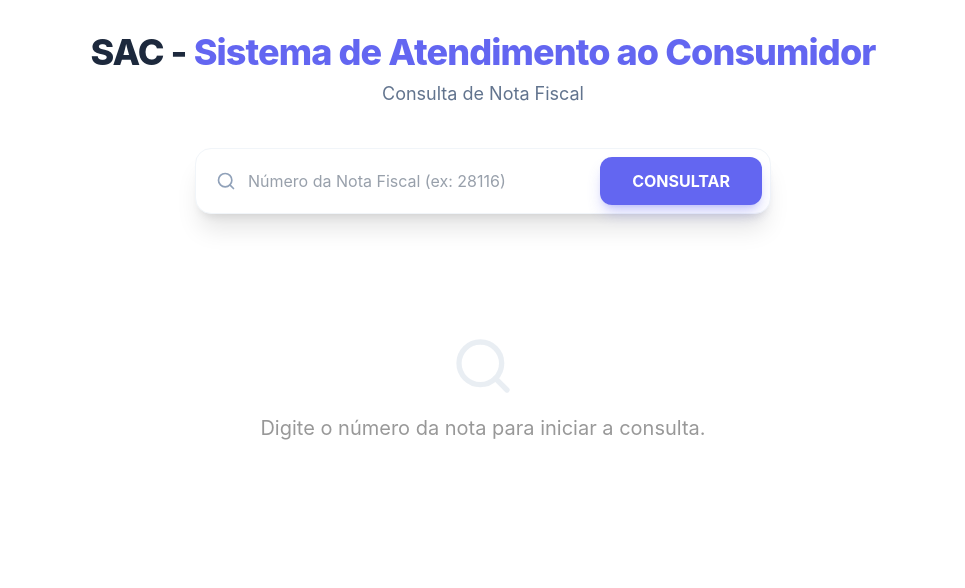
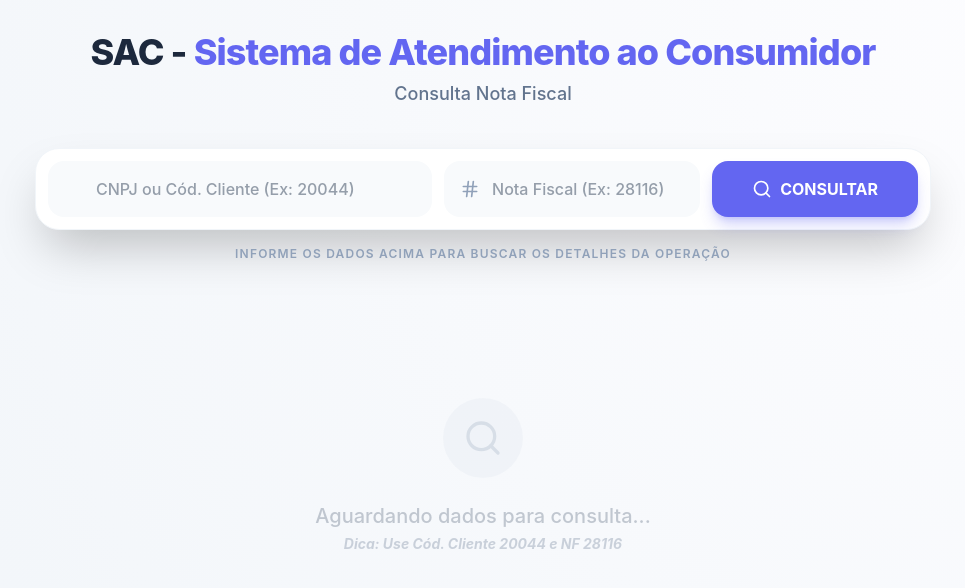
Before and after one commit to geraldopatricio/lark_sac, a Vue app: page / in a window 1280 px wide. Shown: the top 588 px of the page, without its empty margins (157-1122 px from the left). Built offline with nearby package versions, Linux system fonts and the light colour scheme.

Commit message:
Enhance search functionality and UI in App.vue
Added new icons and improved search functionality with validation for client and invoice number. Updated UI elements for better clarity and user experience.

```diff
--- a/src/App.vue
+++ b/src/App.vue
@@ -1,6 +1,6 @@
 <script setup>
 import { ref, computed } from 'vue'
-import { Search, FileText, ShoppingCart, User, ShieldCheck, Package, ChevronLeft, ChevronRight } from 'lucide-vue-next'
+import { Search, FileText, ShoppingCart, User, ShieldCheck, Package, ChevronLeft, ChevronRight, Hash, IdentificationCard } from 'lucide-vue-next'
 
 // --- DADOS DO JSON ---
 const rawData = [
@@ -9,11 +9,11 @@ const rawData = [
 	{ "NOTAFISCAL_DATA": "23/04/2025", "NOTAFISCAL_NUMERO": 28116, "PEDIDO_DATA": "23/04/2025", "PEDIDO_NUMERO": 300001580, "PEDIDO_FILIAL": "14", "CLIENTE_CODIGO": 20044, "CLIENTE_CNPJ": "49.543.207/0001-00", "CLIENTE_EMAIL": "piziolocaio@gmail.com", "CLIENTE_FONE": "(11)3689-1188", "CLIENTE_NOME": "49.543.207 CAIO SANTANA PIZIOLO", "RCA_CODIGO": 300, "RCA_NOME": "JAYME RICARDO WRIGHT 06496879818", "RCA_CNPJ": "47.381.823/0001-78", "RCA_FONE": "11) 98654-011", "RCA_EMAIL": "JAYMEREPRESENTANTE@GMAIL.COM", "RCA_GERENTE": "EUGÊNIO MACHADO MALTA", "RCA_AGENTE": "DAIANA COSTA OLIVEIRA ", "PRODUTO_CODIGO": 60231, "PRODUTO_CODFAB": "91500-BF3-CG02", "PRODUTO_QUANTIDADE": 100, "PRODUTO_VALOR": 2.8993, "PRODUTO_VALOR_TOTAL": 14318.54 },
 	{ "NOTAFISCAL_DATA": "23/04/2025", "NOTAFISCAL_NUMERO": 28116, "PEDIDO_DATA": "23/04/2025", "PEDIDO_NUMERO": 300001580, "PEDIDO_FILIAL": "14", "CLIENTE_CODIGO": 20044, "CLIENTE_CNPJ": "49.543.207/0001-00", "CLIENTE_EMAIL": "piziolocaio@gmail.com", "CLIENTE_FONE": "(11)3689-1188", "CLIENTE_NOME": "49.543.207 CAIO SANTANA PIZIOLO", "RCA_CODIGO": 300, "RCA_NOME": "JAYME RICARDO WRIGHT 06496879818", "RCA_CNPJ": "47.381.823/0001-78", "RCA_FONE": "11) 98654-011", "RCA_EMAIL": "JAYMEREPRESENTANTE@GMAIL.COM", "RCA_GERENTE": "EUGÊNIO MACHADO MALTA", "RCA_AGENTE": "DAIANA COSTA OLIVEIRA ", "PRODUTO_CODIGO": 60312, "PRODUTO_CODFAB": "11200-BF0-CG10", "PRODUTO_QUANTIDADE": 2, "PRODUTO_VALOR": 104.28, "PRODUTO_VALOR_TOTAL": 14318.54 },
 	{ "NOTAFISCAL_DATA": "23/04/2025", "NOTAFISCAL_NUMERO": 28116, "PEDIDO_DATA": "23/04/2025", "PEDIDO_NUMERO": 300001580, "PEDIDO_FILIAL": "14", "CLIENTE_CODIGO": 20044, "CLIENTE_CNPJ": "49.543.207/0001-00", "CLIENTE_EMAIL": "piziolocaio@gmail.com", "CLIENTE_FONE": "(11)3689-1188", "CLIENTE_NOME": "49.543.207 CAIO SANTANA PIZIOLO", "RCA_CODIGO": 300, "RCA_NOME": "JAYME RICARDO WRIGHT 06496879818", "RCA_CNPJ": "47.381.823/0001-78", "RCA_FONE": "11) 98654-011", "RCA_EMAIL": "JAYMEREPRESENTANTE@GMAIL.COM", "RCA_GERENTE": "EUGÊNIO MACHADO MALTA", "RCA_AGENTE": "DAIANA COSTA OLIVEIRA ", "PRODUTO_CODIGO": 60369, "PRODUTO_CODFAB": "31201-BF0-CG08", "PRODUTO_QUANTIDADE": 20, "PRODUTO_VALOR": 2.9072, "PRODUTO_VALOR_TOTAL": 14318.54 },
-  { "NOTAFISCAL_DATA": "23/04/2025", "NOTAFISCAL_NUMERO": 28116, "PEDIDO_DATA": "23/04/2025", "PEDIDO_NUMERO": 300001580, "PEDIDO_FILIAL": "14", "CLIENTE_CODIGO": 20044, "CLIENTE_CNPJ": "49.543.207/0001-00", "CLIENTE_EMAIL": "piziolocaio@gmail.com", "CLIENTE_FONE": "(11)3689-1188", "CLIENTE_NOME": "49.543.207 CAIO SANTANA PIZIOLO", "RCA_CODIGO": 300, "RCA_NOME": "JAYME RICARDO WRIGHT 06496879818", "RCA_CNPJ": "47.381.823/0001-78", "RCA_FONE": "11) 98654-011", "RCA_EMAIL": "JAYMEREPRESENTANTE@GMAIL.COM", "RCA_GERENTE": "EUGÊNIO MACHADO MALTA", "RCA_AGENTE": "DAIANA COSTA OLIVEIRA ", "PRODUTO_CODIGO": 60458, "PRODUTO_CODFAB": "41260-BF0-CG07", "PRODUTO_QUANTIDADE": 200, "PRODUTO_VALOR": 1.1771, "PRODUTO_VALOR_TOTAL": 14318.54 },
-  // ... adicionei alguns para o exemplo, o filtro funcionará com o array completo que você colou
+	{ "NOTAFISCAL_DATA": "23/04/2025", "NOTAFISCAL_NUMERO": 28116, "PEDIDO_DATA": "23/04/2025", "PEDIDO_NUMERO": 300001580, "PEDIDO_FILIAL": "14", "CLIENTE_CODIGO": 20044, "CLIENTE_CNPJ": "49.543.207/0001-00", "CLIENTE_EMAIL": "piziolocaio@gmail.com", "CLIENTE_FONE": "(11)3689-1188", "CLIENTE_NOME": "49.543.207 CAIO SANTANA PIZIOLO", "RCA_CODIGO": 300, "RCA_NOME": "JAYME RICARDO WRIGHT 06496879818", "RCA_CNPJ": "47.381.823/0001-78", "RCA_FONE": "11) 98654-011", "RCA_EMAIL": "JAYMEREPRESENTANTE@GMAIL.COM", "RCA_GERENTE": "EUGÊNIO MACHADO MALTA", "RCA_AGENTE": "DAIANA COSTA OLIVEIRA ", "PRODUTO_CODIGO": 60458, "PRODUTO_CODFAB": "41260-BF0-CG07", "PRODUTO_QUANTIDADE": 200, "PRODUTO_VALOR": 1.1771, "PRODUTO_VALOR_TOTAL": 14318.54 }
 ];
 
 // --- ESTADOS ---
+const searchClient = ref(''); // Pode ser CNPJ ou Código
 const searchNF = ref('');
 const searchProduct = ref('');
 const resultData = ref(null);
@@ -22,7 +22,20 @@ const itemsPerPage = 5;
 
 // --- LÓGICA DE CONSULTA ---
 const consultar = () => {
-  const filtered = rawData.filter(item => item.NOTAFISCAL_NUMERO.toString() === searchNF.value);
+  if (!searchClient.value || !searchNF.value) {
+    alert('Por favor, preencha o campo do Cliente e o Número da Nota Fiscal.');
+    return;
+  }
+
+  const filtered = rawData.filter(item => {
+    const matchNF = item.NOTAFISCAL_NUMERO.toString() === searchNF.value;
+    const matchClient =
+      item.CLIENTE_CODIGO.toString() === searchClient.value ||
+      item.CLIENTE_CNPJ === searchClient.value;
+
+    return matchNF && matchClient;
+  });
+
   if (filtered.length > 0) {
     resultData.value = {
       nf: filtered[0],
@@ -32,8 +45,9 @@ const consultar = () => {
       produtos: filtered
     };
     currentPage.value = 1;
+    searchProduct.value = '';
   } else {
-    alert('Nota Fiscal não encontrada!');
+    alert('Nenhum registro encontrado para os dados informados.');
     resultData.value = null;
   }
 };
@@ -53,7 +67,7 @@ const paginatedProducts = computed(() => {
   return filteredProducts.value.slice(start, end);
 });
 
-const totalPages = computed(() => Math.ceil(filteredProducts.value.length / itemsPerPage));
+const totalPages = computed(() => Math.ceil(filteredProducts.value.length / itemsPerPage) || 1);
 </script>
 
 <template>
@@ -61,32 +75,50 @@ const totalPages = computed(() => Math.ceil(filteredProducts.value.length / item
     <!-- Header -->
     <header class="mb-10 text-center">
       <h1 class="text-4xl font-extrabold text-slate-800 tracking-tight">SAC - <span class="text-primary">Sistema de Atendimento ao Consumidor</span></h1>
-      <p class="text-slate-500 mt-2 text-lg">Consulta de Nota Fiscal</p>
+      <p class="text-slate-500 mt-2 text-lg font-medium">Consulta Nota Fiscal</p>
     </header>
 
-    <!-- Barra de Busca Principal -->
-    <div class="max-w-xl mx-auto mb-10">
-      <div class="flex gap-2 p-2 bg-white rounded-2xl shadow-xl border border-slate-100">
+    <!-- Barra de Busca Dupla -->
+    <div class="max-w-4xl mx-auto mb-10">
+      <div class="bg-white p-3 rounded-3xl shadow-2xl border border-slate-100 flex flex-col md:flex-row gap-3">
+
+        <!-- Campo Cliente -->
+        <div class="relative flex-[1.5]">
+          <IdentificationCard class="absolute left-4 top-1/2 -translate-y-1/2 text-slate-400 w-5 h-5" />
+          <input
+            v-model="searchClient"
+            type="text"
+            placeholder="CNPJ ou Cód. Cliente (Ex: 20044)"
+            class="w-full pl-12 pr-4 py-4 bg-slate-50 rounded-2xl focus:outline-none focus:ring-2 focus:ring-primary/20 text-slate-700 font-medium"
+            @keyup.enter="consultar"
+          />
+        </div>
+
+        <!-- Campo NF -->
         <div class="relative flex-1">
-          <Search class="absolute left-3 top-1/2 -translate-y-1/2 text-slate-400 w-5 h-5" />
+          <Hash class="absolute left-4 top-1/2 -translate-y-1/2 text-slate-400 w-5 h-5" />
           <input
             v-model="searchNF"
             type="text"
-            placeholder="Número da Nota Fiscal (ex: 28116)"
-            class="w-full pl-11 pr-4 py-3 rounded-xl focus:outline-none focus:ring-2 focus:ring-primary/20 text-slate-700"
+            placeholder="Nota Fiscal (Ex: 28116)"
+            class="w-full pl-12 pr-4 py-4 bg-slate-50 rounded-2xl focus:outline-none focus:ring-2 focus:ring-primary/20 text-slate-700 font-medium"
             @keyup.enter="consultar"
           />
         </div>
+
+        <!-- Botão Consultar -->
         <button
           @click="consultar"
-          class="bg-primary hover:bg-indigo-700 text-white px-8 py-3 rounded-xl font-bold transition-all shadow-lg shadow-primary/30 active:scale-95"
+          class="bg-primary hover:bg-indigo-700 text-white px-10 py-4 rounded-2xl font-bold transition-all shadow-lg shadow-primary/30 active:scale-95 flex items-center justify-center gap-2"
         >
+          <Search class="w-5 h-5" />
           CONSULTAR
         </button>
       </div>
+      <p class="text-center text-slate-400 text-xs mt-4 uppercase tracking-widest font-semibold">Informe os dados acima para buscar os detalhes da operação</p>
     </div>
 
-    <div v-if="resultData" class="max-w-7xl mx-auto space-y-8 animate-in fade-in duration-500">
+    <div v-if="resultData" class="max-w-7xl mx-auto space-y-8 animate-in">
 
       <!-- Cards de Resumo -->
       <div class="grid grid-cols-1 md:grid-cols-2 lg:grid-cols-4 gap-6">
@@ -95,118 +127,134 @@ const totalPages = computed(() => Math.ceil(filteredProducts.value.length / item
         <div class="bg-white p-6 rounded-3xl shadow-sm border-t-4 border-primary">
           <div class="flex items-center gap-3 mb-4 text-primary">
             <FileText class="w-6 h-6" />
-            <h3 class="font-bold uppercase tracking-wider text-sm">Nota Fiscal</h3>
+            <h3 class="font-bold uppercase tracking-wider text-xs">Informações da Nota</h3>
           </div>
-          <p class="text-slate-500 text-xs uppercase font-semibold">Número</p>
-          <p class="text-xl font-bold text-slate-800 mb-2">{{ resultData.nf.NOTAFISCAL_NUMERO }}</p>
-          <p class="text-slate-500 text-xs uppercase font-semibold">Emissão</p>
-          <p class="font-medium text-slate-700">{{ resultData.nf.NOTAFISCAL_DATA }}</p>
+          <p class="text-slate-400 text-[10px] uppercase font-bold">Número NF</p>
+          <p class="text-2xl font-black text-slate-800 mb-2">{{ resultData.nf.NOTAFISCAL_NUMERO }}</p>
+          <p class="text-slate-400 text-[10px] uppercase font-bold">Data Emissão</p>
+          <p class="font-bold text-slate-700">{{ resultData.nf.NOTAFISCAL_DATA }}</p>
         </div>
 
         <!-- Card Pedido -->
         <div class="bg-white p-6 rounded-3xl shadow-sm border-t-4 border-secondary">
           <div class="flex items-center gap-3 mb-4 text-secondary">
             <ShoppingCart class="w-6 h-6" />
-            <h3 class="font-bold uppercase tracking-wider text-sm">Pedido</h3>
+            <h3 class="font-bold uppercase tracking-wider text-xs">Detalhes do Pedido</h3>
           </div>
-          <p class="text-slate-500 text-xs uppercase font-semibold">Número / Filial</p>
-          <p class="text-xl font-bold text-slate-800 mb-2">{{ resultData.pedido.PEDIDO_NUMERO }} / {{ resultData.pedido.PEDIDO_FILIAL }}</p>
-          <p class="text-slate-500 text-xs uppercase font-semibold">Data Pedido</p>
-          <p class="font-medium text-slate-700">{{ resultData.pedido.PEDIDO_DATA }}</p>
+          <p class="text-slate-400 text-[10px] uppercase font-bold">Número / Filial</p>
+          <p class="text-xl font-bold text-slate-800 mb-2">{{ resultData.pedido.PEDIDO_NUMERO }} <span class="text-slate-300 mx-1">|</span> FL {{ resultData.pedido.PEDIDO_FILIAL }}</p>
+          <p class="text-slate-400 text-[10px] uppercase font-bold">Data do Pedido</p>
+          <p class="font-bold text-slate-700">{{ resultData.pedido.PEDIDO_DATA }}</p>
         </div>
 
         <!-- Card Cliente -->
         <div class="bg-white p-6 rounded-3xl shadow-sm border-t-4 border-emerald-500">
           <div class="flex items-center gap-3 mb-4 text-emerald-500">
             <User class="w-6 h-6" />
-            <h3 class="font-bold uppercase tracking-wider text-sm">Cliente</h3>
+            <h3 class="font-bold uppercase tracking-wider text-xs">Dados do Cliente</h3>
           </div>
-          <p class="text-slate-800 font-bold leading-tight mb-2">{{ resultData.cliente.CLIENTE_NOME }}</p>
-          <p class="text-slate-500 text-sm">{{ resultData.cliente.CLIENTE_CNPJ }}</p>
-          <p class="text-slate-500 text-sm">{{ resultData.cliente.CLIENTE_EMAIL }}</p>
+          <p class="text-slate-800 font-bold leading-tight mb-2 text-sm">{{ resultData.cliente.CLIENTE_NOME }}</p>
+          <div class="space-y-1">
+            <p class="text-slate-500 text-xs flex items-center gap-1"><b>CNPJ:</b> {{ resultData.cliente.CLIENTE_CNPJ }}</p>
+            <p class="text-slate-500 text-xs flex items-center gap-1 truncate"><b>E-mail:</b> {{ resultData.cliente.CLIENTE_EMAIL }}</p>
+            <p class="text-slate-500 text-xs flex items-center gap-1"><b>Fone:</b> {{ resultData.cliente.CLIENTE_FONE }}</p>
+          </div>
         </div>
 
         <!-- Card RCA -->
         <div class="bg-white p-6 rounded-3xl shadow-sm border-t-4 border-orange-500">
           <div class="flex items-center gap-3 mb-4 text-orange-500">
             <ShieldCheck class="w-6 h-6" />
-            <h3 class="font-bold uppercase tracking-wider text-sm">RCA / Agente</h3>
+            <h3 class="font-bold uppercase tracking-wider text-xs">Representação (RCA)</h3>
           </div>
-          <p class="text-slate-800 font-bold leading-tight mb-1">{{ resultData.rca.RCA_NOME }}</p>
-          <p class="text-orange-600 text-xs font-bold uppercase mb-2">{{ resultData.rca.RCA_AGENTE }}</p>
-          <p class="text-slate-500 text-sm">Gerente: {{ resultData.rca.RCA_GERENTE }}</p>
+          <p class="text-slate-800 font-bold leading-tight mb-1 text-sm">{{ resultData.rca.RCA_NOME }}</p>
+          <p class="text-orange-600 text-[10px] font-black uppercase mb-3 bg-orange-50 px-2 py-1 rounded-md inline-block">{{ resultData.rca.RCA_AGENTE }}</p>
+          <p class="text-slate-500 text-xs italic">Gerente: {{ resultData.rca.RCA_GERENTE }}</p>
         </div>
       </div>
 
       <!-- Seção de Produtos (DataGrid) -->
-      <div class="bg-white rounded-3xl shadow-sm overflow-hidden border border-slate-100">
+      <div class="bg-white rounded-3xl shadow-xl overflow-hidden border border-slate-100">
         <div class="p-6 border-b border-slate-50 bg-slate-50/50 flex flex-col md:flex-row md:items-center justify-between gap-4">
           <div class="flex items-center gap-3">
-            <div class="bg-primary p-2 rounded-lg text-white">
+            <div class="bg-slate-800 p-2 rounded-xl text-white">
               <Package class="w-5 h-5" />
             </div>
-            <h2 class="text-xl font-bold text-slate-800">Itens da Nota</h2>
+            <h2 class="text-xl font-extrabold text-slate-800">Itens da Nota Fiscal</h2>
           </div>
 
-          <!-- Busca Interna no Grid -->
-          <div class="relative w-full md:w-72">
+          <div class="relative w-full md:w-80">
             <Search class="absolute left-3 top-1/2 -translate-y-1/2 text-slate-400 w-4 h-4" />
             <input
               v-model="searchProduct"
               type="text"
-              placeholder="Filtrar Código ou Fabr."
-              class="w-full pl-10 pr-4 py-2 bg-white border border-slate-200 rounded-xl focus:outline-none focus:ring-2 focus:ring-primary/20 text-sm"
+              placeholder="Filtrar por Código ou Fabricante..."
+              class="w-full pl-10 pr-4 py-2.5 bg-white border border-slate-200 rounded-xl focus:outline-none focus:ring-2 focus:ring-primary/20 text-sm font-medium shadow-sm"
             />
           </div>
         </div>
 
         <div class="overflow-x-auto">
-          <table class="w-full text-left">
+          <table class="w-full text-left border-collapse">
             <thead>
-              <tr class="bg-slate-50 text-slate-400 text-xs uppercase tracking-widest font-bold">
-                <th class="px-6 py-4">Cód. Produto</th>
-                <th class="px-6 py-4">Cód. Fabricante</th>
-                <th class="px-6 py-4 text-center">Quantidade</th>
-                <th class="px-6 py-4 text-right">Valor Unit.</th>
-                <th class="px-6 py-4 text-right">Valor Total Geral</th>
+              <tr class="bg-slate-100/50 text-slate-500 text-[10px] uppercase tracking-[0.2em] font-black">
+                <th class="px-6 py-4 border-b border-slate-100">Cód. Interno</th>
+                <th class="px-6 py-4 border-b border-slate-100">Cód. Fabricante</th>
+                <th class="px-6 py-4 border-b border-slate-100 text-center">Qtd</th>
+                <th class="px-6 py-4 border-b border-slate-100 text-right">Valor Unitário</th>
+                <th class="px-6 py-4 border-b border-slate-100 text-right">Subtotal</th>
               </tr>
             </thead>
-            <tbody class="divide-y divide-slate-100">
-              <tr v-for="prod in paginatedProducts" :key="prod.PRODUTO_CODIGO" class="hover:bg-slate-50/80 transition-colors">
-                <td class="px-6 py-4 font-bold text-slate-700">{{ prod.PRODUTO_CODIGO }}</td>
-                <td class="px-6 py-4 text-slate-600">{{ prod.PRODUTO_CODFAB }}</td>
-                <td class="px-6 py-4 text-center">
-                  <span class="bg-slate-100 text-slate-700 px-3 py-1 rounded-full text-sm font-bold">
+            <tbody class="divide-y divide-slate-50">
+              <tr v-for="prod in paginatedProducts" :key="prod.PRODUTO_CODIGO" class="hover:bg-indigo-50/30 transition-colors group">
+                <td class="px-6 py-5 font-bold text-slate-700 group-hover:text-primary">{{ prod.PRODUTO_CODIGO }}</td>
+                <td class="px-6 py-5 text-slate-500 font-medium">{{ prod.PRODUTO_CODFAB }}</td>
+                <td class="px-6 py-5 text-center">
+                  <span class="bg-slate-100 text-slate-700 px-3 py-1 rounded-lg text-xs font-black group-hover:bg-primary group-hover:text-white transition-colors">
                     {{ prod.PRODUTO_QUANTIDADE }}
                   </span>
                 </td>
-                <td class="px-6 py-4 text-right font-medium text-slate-600">R$ {{ prod.PRODUTO_VALOR.toFixed(4) }}</td>
-                <td class="px-6 py-4 text-right font-bold text-primary">R$ {{ prod.PRODUTO_VALOR_TOTAL.toLocaleString('pt-br', {minimumFractionDigits: 2}) }}</td>
+                <td class="px-6 py-5 text-right font-medium text-slate-600">R$ {{ prod.PRODUTO_VALOR.toFixed(4) }}</td>
+                <td class="px-6 py-5 text-right">
+                  <span class="font-black text-slate-800">R$ {{ (prod.PRODUTO_QUANTIDADE * prod.PRODUTO_VALOR).toLocaleString('pt-br', {minimumFractionDigits: 2, maximumFractionDigits: 2}) }}</span>
+                </td>
               </tr>
             </tbody>
+            <tfoot>
+              <tr class="bg-slate-50/80 font-bold">
+                <td colspan="4" class="px-6 py-4 text-right text-slate-500 uppercase text-xs tracking-widest">Valor Total da Nota:</td>
+                <td class="px-6 py-4 text-right text-primary text-xl font-black">R$ {{ resultData.produtos[0].PRODUTO_VALOR_TOTAL.toLocaleString('pt-br', {minimumFractionDigits: 2}) }}</td>
+              </tr>
+            </tfoot>
           </table>
         </div>
 
         <!-- Paginação -->
-        <div class="p-4 bg-slate-50/30 border-t border-slate-100 flex items-center justify-between">
-          <p class="text-sm text-slate-500">
-            Mostrando <b>{{ paginatedProducts.length }}</b> de <b>{{ filteredProducts.length }}</b> produtos
+        <div class="p-4 bg-white border-t border-slate-100 flex items-center justify-between">
+          <p class="text-xs text-slate-400 font-bold uppercase tracking-wider">
+            Exibindo {{ paginatedProducts.length }} de {{ filteredProducts.length }} itens
           </p>
-          <div class="flex gap-2">
+          <div class="flex items-center gap-1">
             <button
               @click="currentPage--"
               :disabled="currentPage === 1"
-              class="p-2 rounded-lg hover:bg-white border border-transparent hover:border-slate-200 disabled:opacity-30 transition-all"
+              class="p-2 rounded-xl hover:bg-slate-100 disabled:opacity-20 transition-all text-slate-600"
             >
               <ChevronLeft class="w-5 h-5" />
             </button>
-            <span class="flex items-center px-4 text-sm font-bold text-slate-700">
-              Página {{ currentPage }} de {{ totalPages }}
+            <div class="flex gap-1">
+              <span v-for="n in totalPages" :key="n"
+                @click="currentPage = n"
+                :class="['w-8 h-8 flex items-center justify-center rounded-lg text-xs font-bold cursor-pointer transition-all',
+                currentPage === n ? 'bg-primary text-white shadow-md shadow-primary/30' : 'text-slate-400 hover:bg-slate-100']"
+              >
+                {{ n }}
               </span>
+            </div>
             <button
               @click="currentPage++"
               :disabled="currentPage === totalPages"
-              class="p-2 rounded-lg hover:bg-white border border-transparent hover:border-slate-200 disabled:opacity-30 transition-all"
+              class="p-2 rounded-xl hover:bg-slate-100 disabled:opacity-20 transition-all text-slate-600"
             >
               <ChevronRight class="w-5 h-5" />
             </button>
@@ -216,19 +264,27 @@ const totalPages = computed(() => Math.ceil(filteredProducts.value.length / item
     </div>
 
     <!-- Empty State -->
-    <div v-else class="text-center py-20 opacity-40">
-      <Search class="w-16 h-16 mx-auto mb-4 text-slate-300" />
-      <p class="text-xl">Digite o número da nota para iniciar a consulta.</p>
+    <div v-else class="text-center py-24 opacity-30">
+      <div class="bg-slate-200 w-20 h-20 rounded-full flex items-center justify-center mx-auto mb-6">
+        <Search class="w-10 h-10 text-slate-400" />
+      </div>
+      <p class="text-xl font-medium text-slate-600">Aguardando dados para consulta...</p>
+      <p class="text-sm text-slate-500 mt-1 font-bold italic">Dica: Use Cód. Cliente 20044 e NF 28116</p>
     </div>
   </div>
 </template>
 
 <style>
 .animate-in {
-  animation: fadeIn 0.5s ease-out;
+  animation: slideUp 0.6s cubic-bezier(0.16, 1, 0.3, 1);
 }
-@keyframes fadeIn {
-  from { opacity: 0; transform: translateY(10px); }
+
+@keyframes slideUp {
+  from { opacity: 0; transform: translateY(20px); }
   to { opacity: 1; transform: translateY(0); }
 }
+
+body {
+  background: radial-gradient(circle at top right, #fdfdff, #f1f5f9);
+}
 </style>
```
Lines whose indentation alone changed are shown as unchanged.
